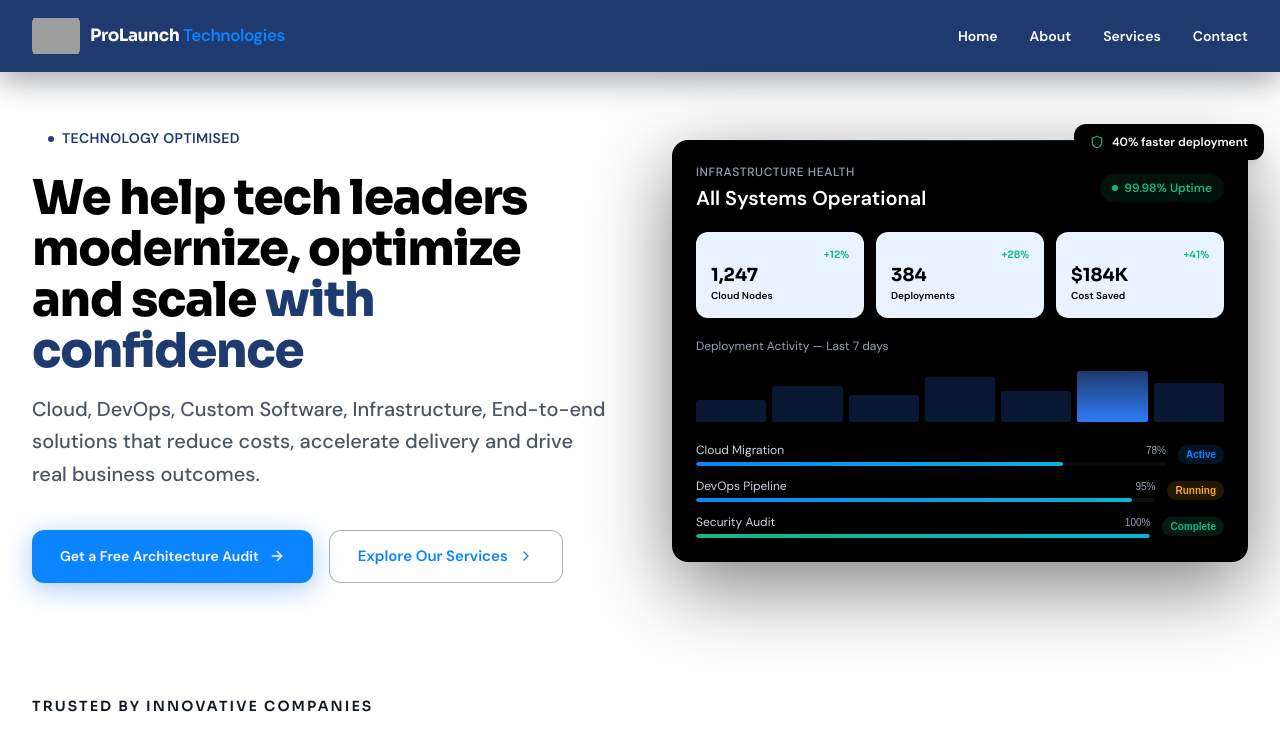
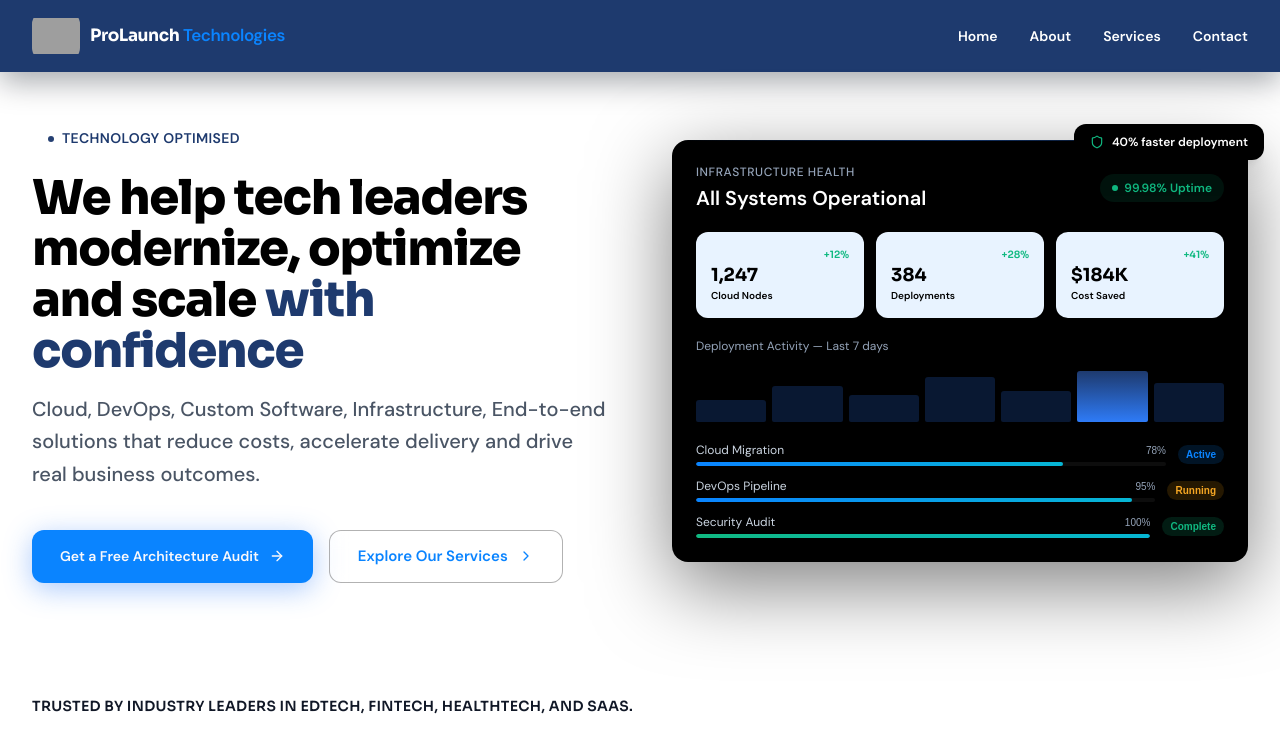
Before and after one commit to ProLaunch-Group/ptech-web, a Next.js app: page / in a window 1280 px wide. Shown: the top 748 px of the page. Built offline with nearby package versions, Linux system fonts and the light colour scheme; grey boxes are pictures that could not be loaded.

Commit message:
Husky automated fixes

```diff
--- a/src/components/module/home/TrustedBy.tsx
+++ b/src/components/module/home/TrustedBy.tsx
@@ -5,8 +5,8 @@ export default function TrustedBy() {
   return (
     <section className="border-y border-white/5 py-8 md:py-12 md:mt-4 overflow-hidden">
       <div className="max-w-7xl mx-auto px-6 lg:px-8 mb-8">
-        <h2 className="font-sora  font-semibold text-xs md:text-sm tracking-[0.15em] uppercase text-center md:text-left">
-          Trusted by Innovative Companies
+        <h2 className="font-sora  font-semibold text-xs md:text-sm tracking-wide uppercase text-center md:text-left">
+          Trusted by industry leaders in EdTech, FinTech, HealthTech, and SaaS.
         </h2>
       </div>
 
```
Also changed, not shown: src/components/module/home/BusinessChallenges.tsx (+1 -11 lines).
